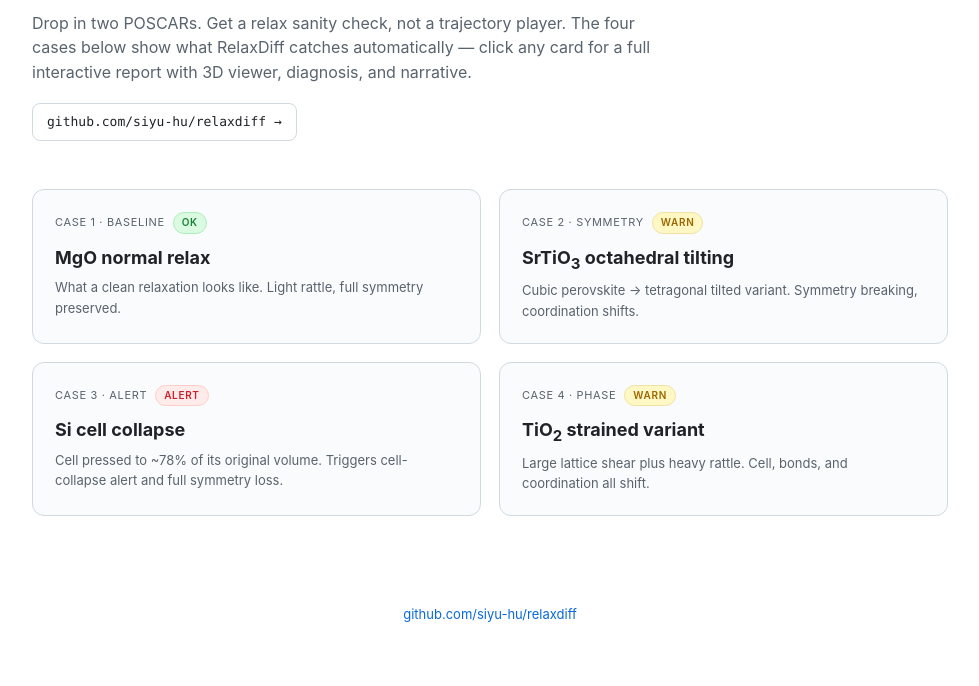
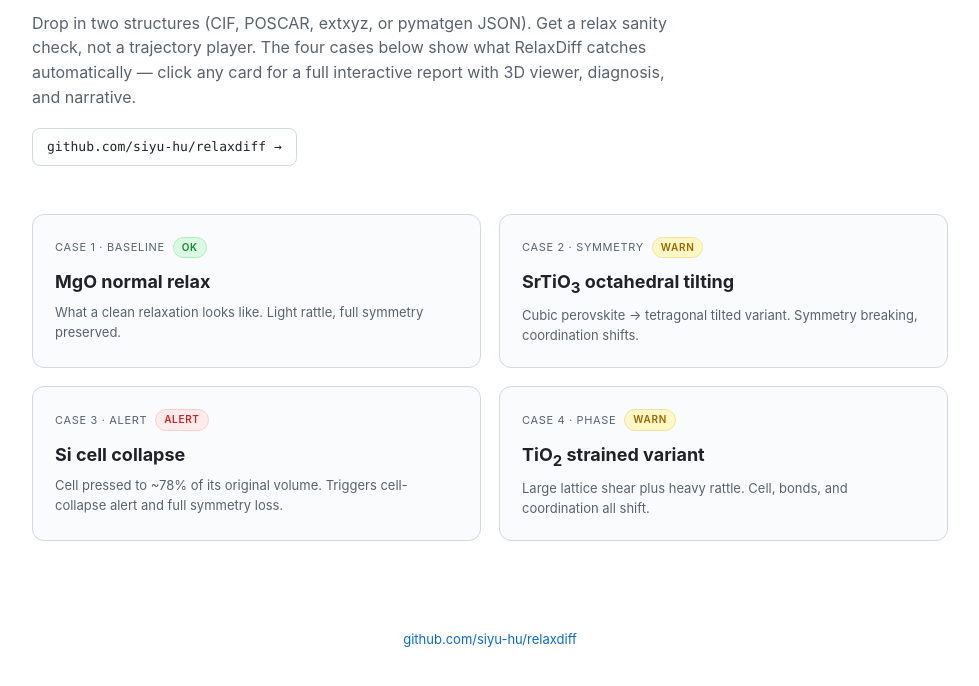
Before and after one commit to siyu-hu/relaxdiff, a plain HTML site: page docs/index.html in a window 1280 px wide. Shown: the part 106-792 px from the top of the page, without its empty margins (150-1129 px from the left). Drawn offline with Linux system fonts and the light colour scheme.

Commit message:
Broaden the input-format message in slogan and README
POSCAR was a misleading shorthand — RelaxDiff has always accepted CIF, xyz,
extxyz, and pymatgen JSON. Update the hero slogan to "Drop in two structures"
and add an explicit supported-formats line so users don't think the tool is
VASP-only.

Co-Authored-By: Claude Opus 4.7 <noreply@anthropic.com>

```diff
--- a/docs/index.html
+++ b/docs/index.html
@@ -61,7 +61,7 @@
     </svg>
     <h1>relax<span class="accent">diff</span></h1>
   </div>
-  <p>Drop in two POSCARs. Get a relax sanity check, not a trajectory player. The four cases below show what RelaxDiff catches automatically &mdash; click any card for a full interactive report with 3D viewer, diagnosis, and narrative.</p>
+  <p>Drop in two structures (CIF, POSCAR, extxyz, or pymatgen JSON). Get a relax sanity check, not a trajectory player. The four cases below show what RelaxDiff catches automatically &mdash; click any card for a full interactive report with 3D viewer, diagnosis, and narrative.</p>
   <a class="cta" href="https://github.com/siyu-hu/relaxdiff">github.com/siyu-hu/relaxdiff →</a>
 </header>
 
```
Also changed, not shown: 1 other file.
